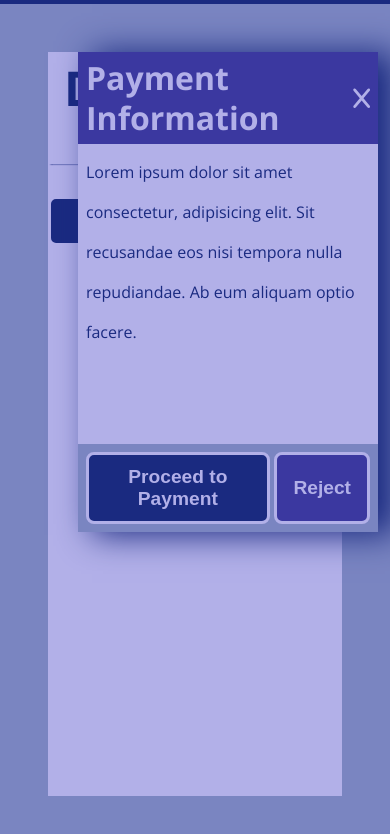
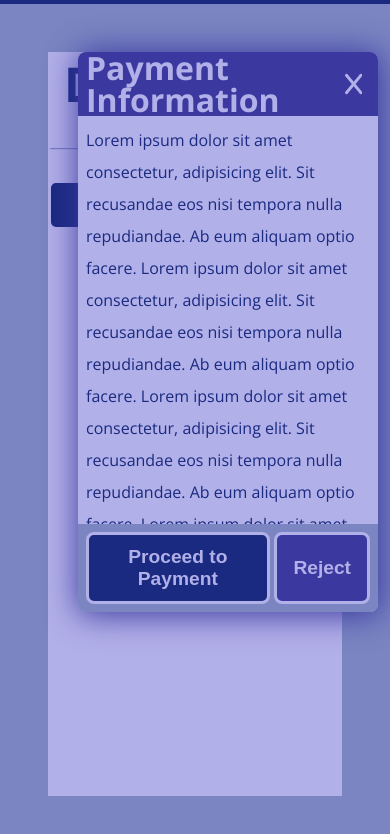
Before and after one commit to gebrina/draggable-modal, a React (Vite) app: page / in a window 390 px wide. Shown: the top 834 px of the page. Built offline with nearby package versions, Linux system fonts and the light colour scheme.

Commit message:
add scrolling feature to the modal content & make it responsive

```diff
--- a/src/components/button/Button.style.tsx
+++ b/src/components/button/Button.style.tsx
@@ -23,4 +23,8 @@ export const Button = styled(motion.button)<TButtonProps>`
     color: ${({ variant }) =>
       variant === "primary" ? "var(--secondary)" : "var(--primary)"};
   }
+
+  @media (min-width: 500px) {
+    font-size: 1rem;
+  }
 `;
--- a/src/components/modal/Modal.style.tsx
+++ b/src/components/modal/Modal.style.tsx
@@ -7,22 +7,37 @@ export const ModalHeader = styled.div`
   align-items: center;
   background-color: var(--secondary);
   color: var(--tertiary);
-  padding: 0.1rem 0.5rem;
-  flex: 0.2;
+  padding: 0 0.5rem;
+  min-height: 4rem;
+
   & svg.close-btn {
-    font-size: 1.4rem;
+    font-size: 2.5rem;
     cursor: pointer;
+    padding: 0.5rem;
+    &:hover {
+      border-radius: 0.3rem;
+      color: var(--primary);
+      background-color: var(--tertiary);
+    }
+  }
+
+  @media (min-width: 500px) {
+    h1 {
+      font-size: 1.3rem;
+    }
   }
 `;
 
 export const ModalContent = styled.div`
-  flex: 2;
+  flex: 1;
   padding: 0.5rem;
+  overflow: auto;
 `;
 
 export const ModalWrapper = styled(motion.div)`
-  box-shadow: 1rem 0.1rem 2rem 0.1rem var(--primary);
+  box-shadow: 0.1rem 0.1rem 2rem 0.1rem var(--secondary);
   min-height: 30rem;
+  max-height: 35rem;
   position: fixed;
   background-color: var(--tertiary);
   display: flex;
@@ -31,6 +46,12 @@ export const ModalWrapper = styled(motion.div)`
   min-width: 300px;
   width: 60%;
   left: 20%;
+  border-radius: 0.5rem;
+  overflow: hidden;
+  @media (min-width: 700px) {
+    width: 80%;
+    left: 10%;
+  }
 `;
 
 export const ModalFooter = styled(motion.div)`
--- a/src/index.css
+++ b/src/index.css
@@ -1,5 +1,11 @@
 /* Open Sans Font */
 @import url("https://fonts.googleapis.com/css2?family=Open+Sans:ital,wght@0,300..800;1,300..800&display=swap");
+
+* {
+  margin: 0;
+  padding: 0;
+  box-sizing: border-box;
+}
 
 :root {
   --primary: #1a2a80;
@@ -13,13 +19,18 @@
   user-select: none;
 }
 
-* {
-  margin: 0;
-  padding: 0;
-  box-sizing: border-box;
+body {
+  line-height: 2rem;
+  overflow: hidden;
 }
 
-body {
-  line-height: 40px;
-  overflow: hidden;
+::-webkit-scrollbar {
+  width: 0.4rem;
+  background-color: var(--bg-color);
 }
+
+::-webkit-scrollbar-thumb {
+  background-color: var(--primary);
+  border-radius: 0.3rem;
+  cursor: pointer;
+}
--- a/src/pages/home/HomePage.tsx
+++ b/src/pages/home/HomePage.tsx
@@ -18,8 +18,10 @@ export const HomePage = () => {
 
   const modalContent = (
     <ModalContent>
+      {`
       Lorem ipsum dolor sit amet consectetur, adipisicing elit. Sit recusandae
       eos nisi tempora nulla repudiandae. Ab eum aliquam optio facere.
+     `.repeat(100)}
     </ModalContent>
   );
 
```
